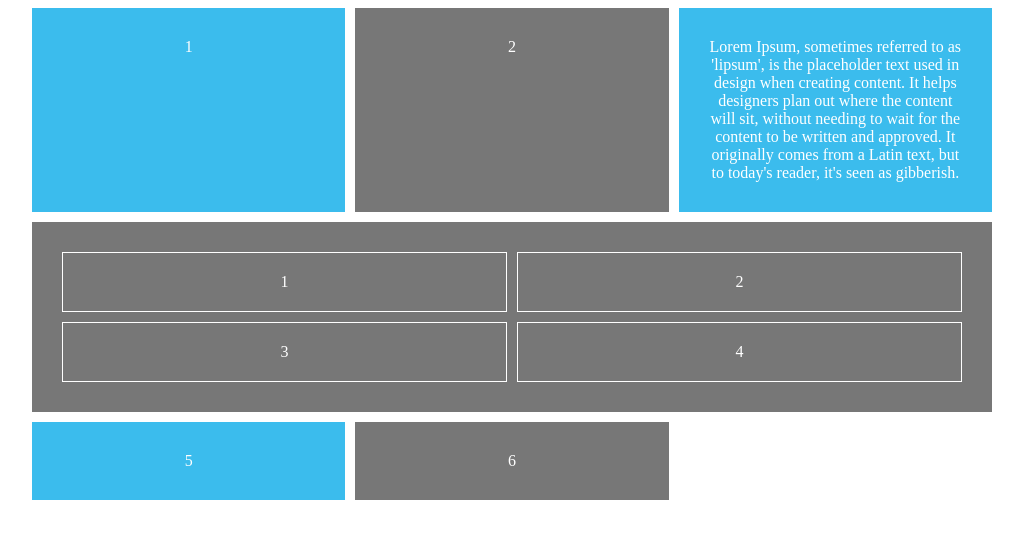
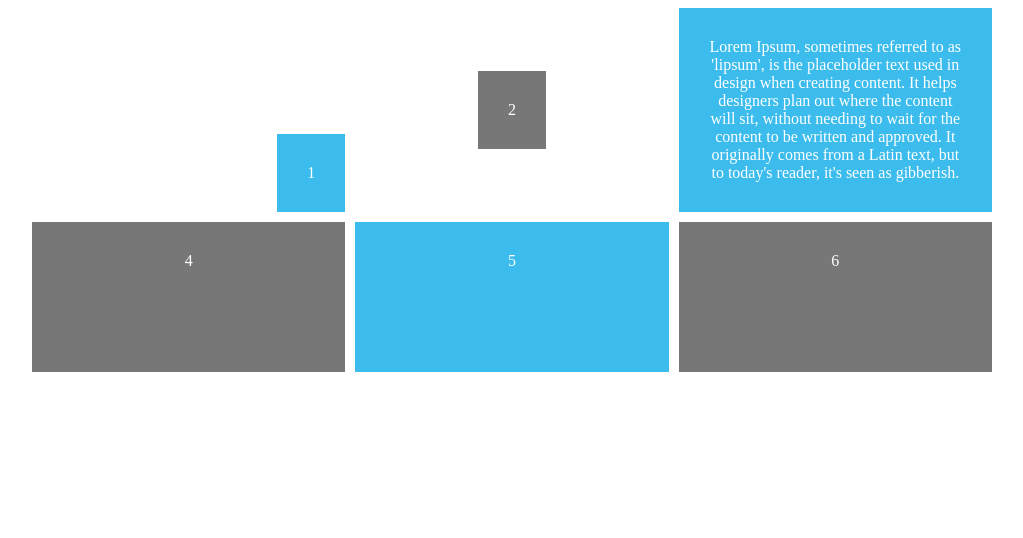
Before and after one commit to lidia-dalecka/CSS-grid, a plain HTML site: page index.html in a window 1280 px wide. Shown: the whole page, without its empty margins (128-1151 px from the left). Drawn offline with Linux system fonts and the light colour scheme.

Commit message:
Aligned and justyfied items in index.html

```diff
--- a/index.html
+++ b/index.html
@@ -16,11 +16,13 @@
             /*grid-template-columns: 33.3% 33.3% 33.3%;*/
             /*grid-template-columns: 1fr 2fr 1fr;*/
             grid-template-columns: repeat(3, 1fr);
-            /*grid-auto-rows: minmax(200px, auto);*/
+            grid-auto-rows: minmax(150px, auto);
             /*grid-template-rows: repeat (4, minmax(150px, auto));*/
             grid-gap: 10px;
             max-width: 960px;
             margin: 0 auto;
+            /*align-items: start;
+            justify-items: end;*/
         }
 
         #content div{
@@ -32,22 +34,25 @@
             background: #777;;
         }
 
-        /*.one{
-            grid-column-start: 1;
+        .one{
+            /*grid-column-start: 1;
             grid-column-end: 3;
-            grid-column: 1 / 3;
+            grid-column: 1 / 3;*/
+            justify-self: end;
+            align-self: end;
         }
 
         .two{
-            grid-column: 3 / 7;
+            justify-self: center;
+            align-self: center;
         }
 
         .three{
-            grid-column: 1 / 4;
-            grid-row: 2 / 4;
+            justify-self: start;
+            align-self: start;
         }
 
-        .four{
+        /*.four{
             grid-column: 4 / 7;
             grid-row: 2 / 4;
         }
@@ -61,7 +66,7 @@
             grid-column: 1 / 3;
         }*/
 
-        .nested{
+        /*.nested{
             display: grid;
             grid-template-columns: 1fr 1fr;
             grid-gap: 10px;
@@ -72,32 +77,19 @@
             border: 1px solid #fff;
             padding: 20px;
             margin: 0;
-        }
+        }*/
     </style>
 </head>
 <body>
 
     <div id="content">
 
-        <div>1</div>
-        <div>2</div>
-        <div>Lorem Ipsum, sometimes referred to as 'lipsum', is the placeholder text used in design when creating content. It helps designers plan out where the content will sit, without needing to wait for the content to be written and approved. It originally comes from a Latin text, but to today's reader, it's seen as gibberish.</div>
-        <div class="nested">
-            <p>
-                1
-            </p>
-            <p>
-                2
-            </p>
-            <p>
-                3
-            </p>
-            <p>
-                4
-            </p>
-        </div>
-        <div>5</div>
-        <div>6</div>
+        <div class="one">1</div>
+        <div class="two">2</div>
+        <div class="three">Lorem Ipsum, sometimes referred to as 'lipsum', is the placeholder text used in design when creating content. It helps designers plan out where the content will sit, without needing to wait for the content to be written and approved. It originally comes from a Latin text, but to today's reader, it's seen as gibberish.</div>
+        <div class="four">4</div>
+        <div class="five">5</div>
+        <div class="six">6</div>
 
     </div>
 
```
